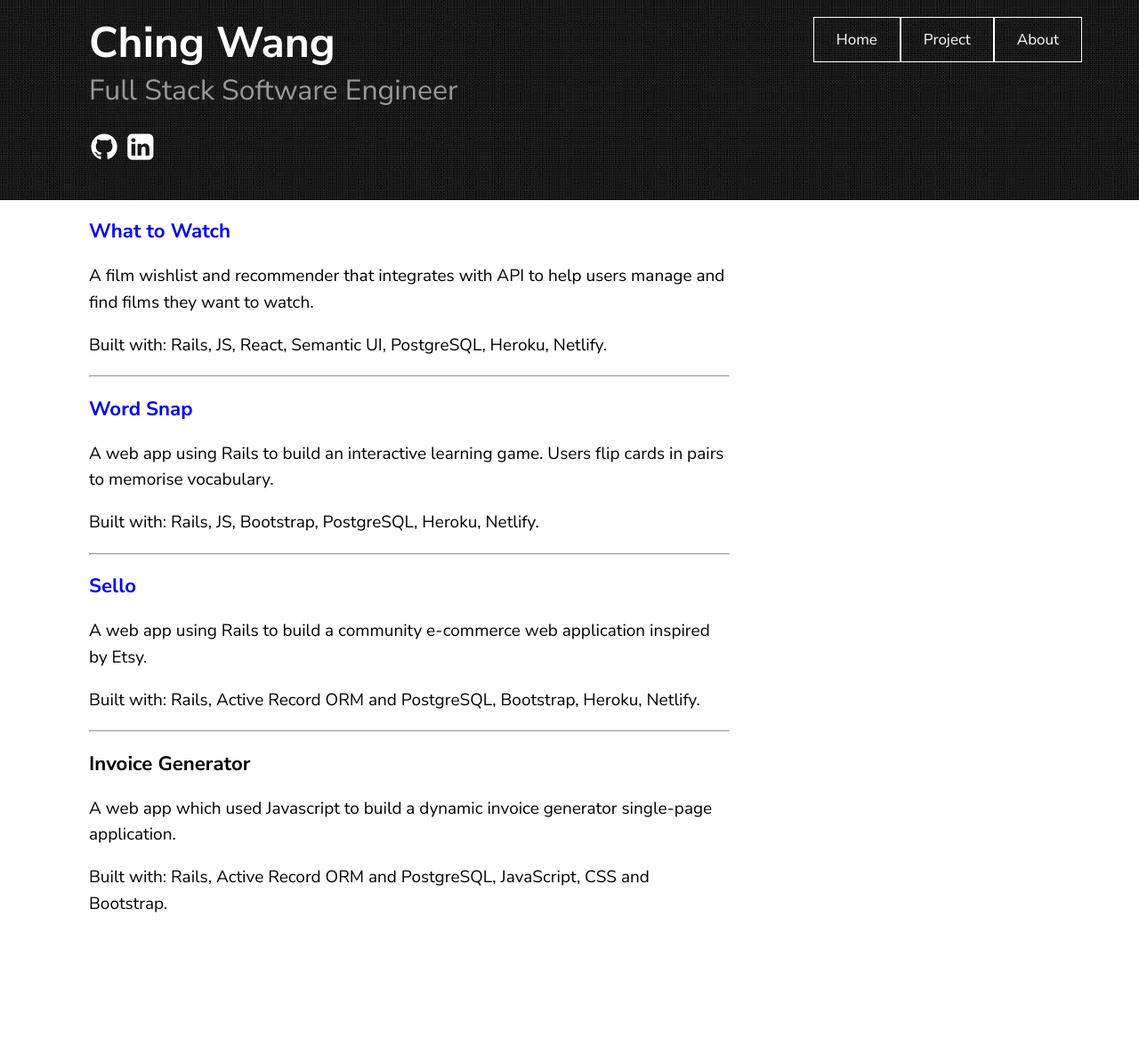
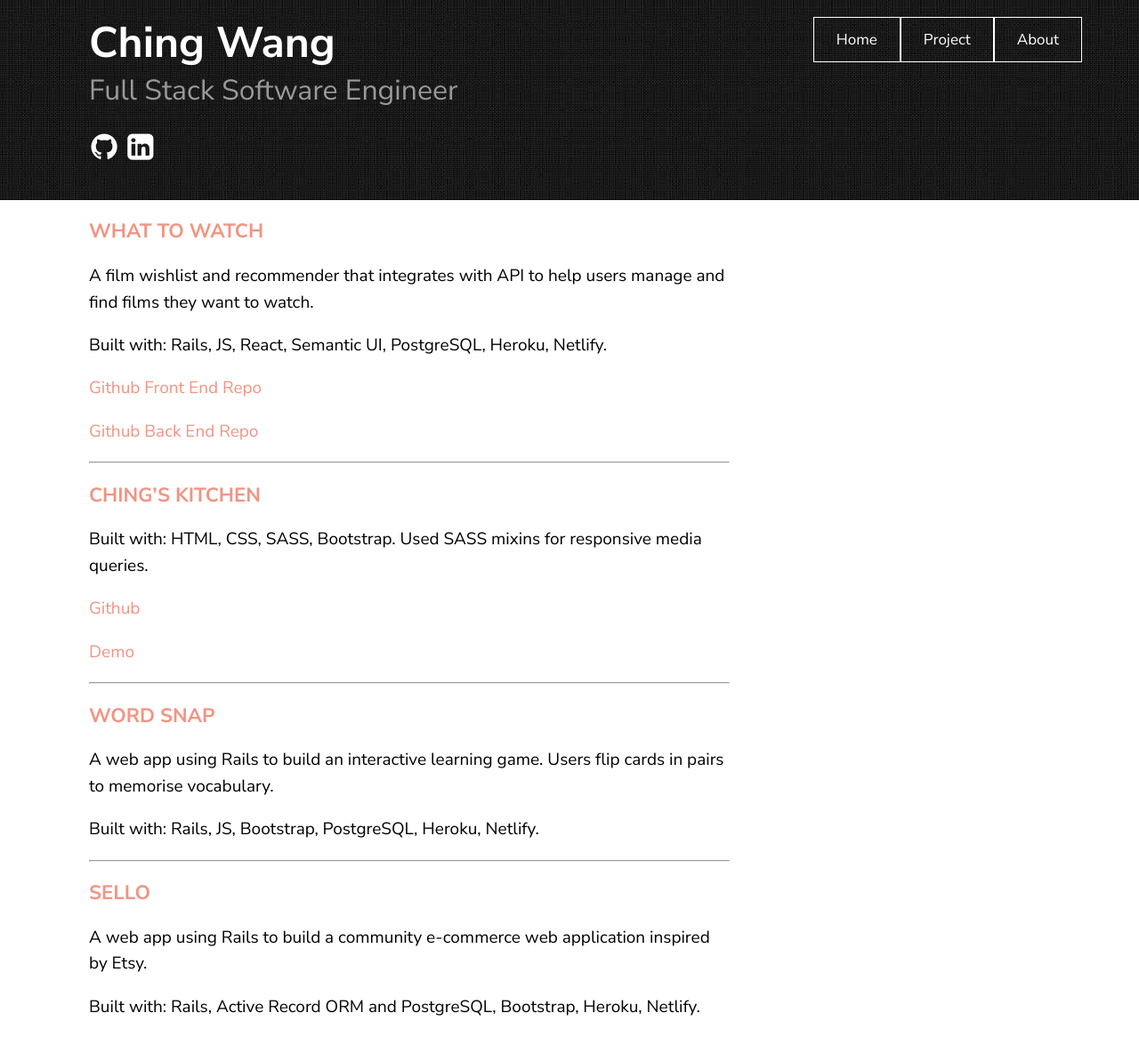
Before and after one commit to ching-wang/ching-wang.io, a Jekyll site: the page built from assets/project.markdown, in a window 1280 px wide. Shown: the whole page at 89% size. Built offline with Jekyll 4.4.1, drawn with Linux system fonts in a browser that asks for light colours; before the commit the page ends 1050 px from its top, so only the background shows below that.

Commit message:
add new project to project page

```diff
--- a/_layouts/wrapper.html
+++ b/_layouts/wrapper.html
@@ -18,7 +18,7 @@
     </div>
 <div class="nav">
     <a href="/" class="nav-link">Home</a>
-    <a href="/project/" class="nav-link">Project</a>
+    <a href="/project/" class="nav-link">Projects</a>
     <a href="/about/" class="nav-link">About Me</a>
 </div>
 
--- a/assets/css/style.scss
+++ b/assets/css/style.scss
@@ -51,7 +51,6 @@
 }
 
 {%- endif -%}
-// Textures
 .texture-black {
     background-image: url('{{ site.baseurl }}/assets/textures/black.jpg');
 
@@ -110,3 +109,7 @@
         color: #ddd;
     }
 }
+
+a {
+    color: #f19483;
+}
--- a/assets/project.markdown
+++ b/assets/project.markdown
@@ -4,15 +4,29 @@ title: My Projects
 permalink: /project/
 ---
 
-### [What to Watch](http://wattowatch.netlify.com/)
+### [WHAT TO WATCH](http://wattowatch.netlify.com/)
 
 A film wishlist and recommender that integrates with API to help users manage and find films they want to watch.
 
 Built with: Rails, JS, React, Semantic UI, PostgreSQL, Heroku, Netlify.
 
+[Github Front End Repo]("https://github.com/ching-wang/client-what-to-watch")
+
+[Github Back End Repo]("https://github.com/ching-wang/server-what-to-watch")
+
 ---
 
-### [Word Snap](https://wordsnap.netlify.com/)
+### [CHING'S KITCHEN](https://chings-kitchen.netlify.com/)
+
+Built with: HTML, CSS, SASS, Bootstrap. Used SASS mixins for responsive media queries.
+
+[Github]("https://github.com/ching-wang/chings-kitchen")
+
+[Demo]("https://youtu.be/j8fGVVJlzxM")
+
+---
+
+### [WORD SNAP](https://wordsnap.netlify.com/)
 
 A web app using Rails to build an interactive learning game. Users flip cards in pairs to memorise vocabulary.
 
@@ -20,16 +34,8 @@ Built with: Rails, JS, Bootstrap, PostgreSQL, Heroku, Netlify.
 
 ---
 
-### [Sello](https://sello-shop.herokuapp.com/)
+### [SELLO](https://sello-shop.herokuapp.com/)
 
 A web app using Rails to build a community e-commerce web application inspired by Etsy.
 
 Built with: Rails, Active Record ORM and PostgreSQL, Bootstrap, Heroku, Netlify.
-
----
-
-### Invoice Generator
-
-A web app which used Javascript to build a dynamic invoice generator single-page application.
-
-Built with: Rails, Active Record ORM and PostgreSQL, JavaScript, CSS and Bootstrap.
```
